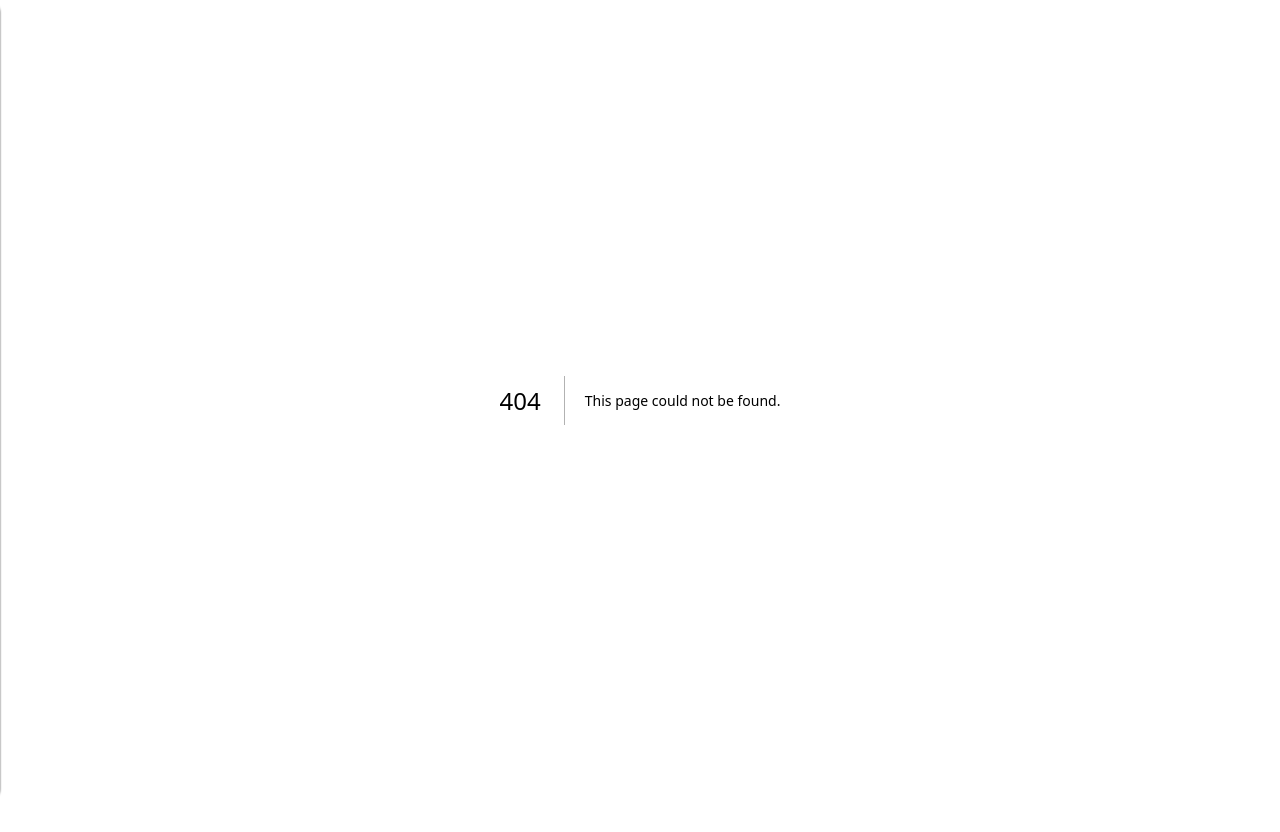
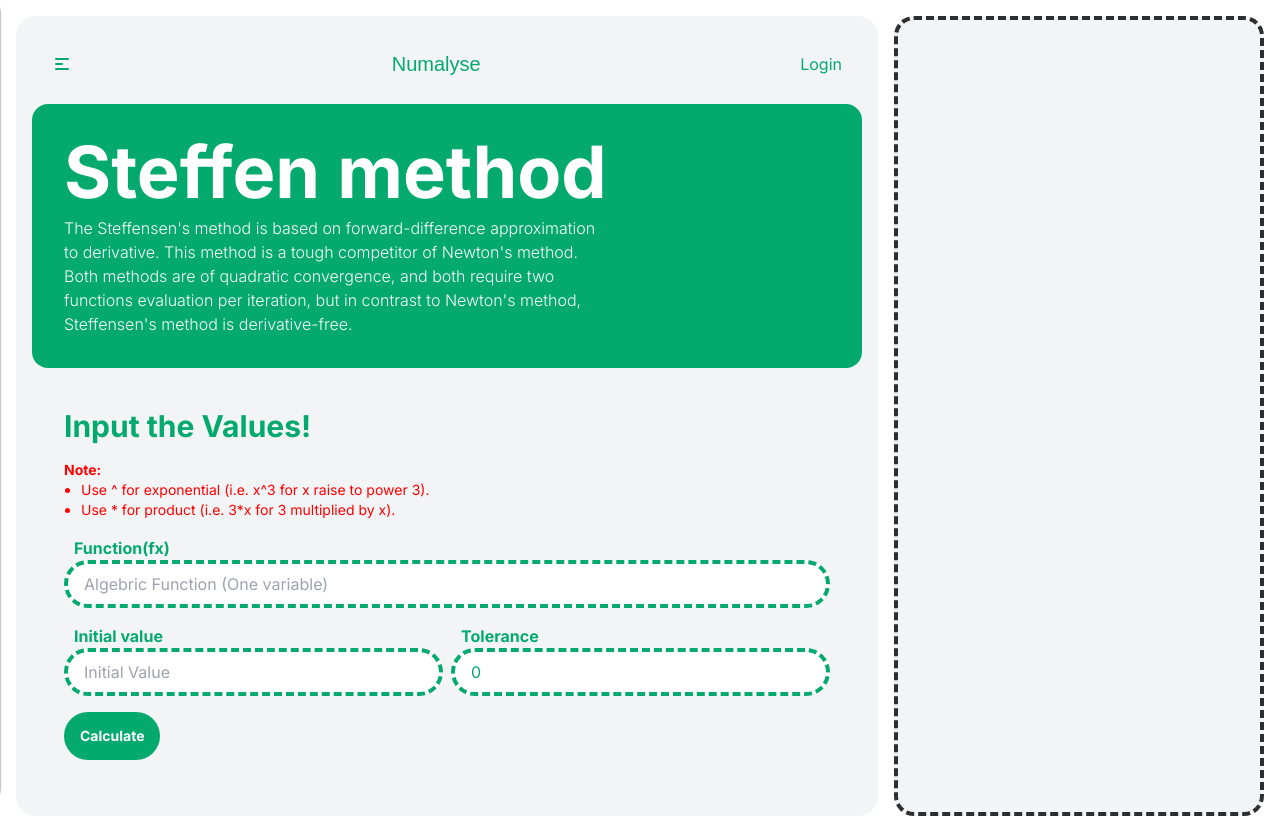
Before and after one commit to Hammadulhaq123/Numalyse, a Next.js app: page /solve/method/steffen-method in a window 1280 px wide. Before the commit this address had no page. Before the commit the page ends 800 px from the top, so only its background shows below. Built offline with nearby package versions, Linux system fonts and the light colour scheme; a web font is replaced by a local one.

Commit message:
Create: Created a route that handle's all the functionality related to steffen method

```diff
--- /dev/null
+++ b/app/solve/method/steffen-method/page.js
@@ -0,0 +1,21 @@
+import Describer from '../../../../components/Describer'
+import Navbar from '../../../../components/Navbar'
+import StefenInput from '../../../../RequiredInputs/StefenInput'
+
+const page = () => {
+    return (
+        <>
+
+            {/* Main Functionalities */}
+            <div className='w-full lg:w-[70%] bg-gray-100 p-4 gap-2 rounded-[20px] flex flex-col items-center justify-start'>
+                <Navbar />
+                <Describer title={"Steffen method"} description={"The Steffensen's method is based on forward-difference approximation to derivative. This method is a tough competitor of Newton's method. Both methods are of quadratic convergence, and both require two functions evaluation per iteration, but in contrast to Newton's method, Steffensen's method is derivative-free."} />
+                <StefenInput />
+            </div>
+
+
+        </>
+    )
+}
+
+export default page
```
